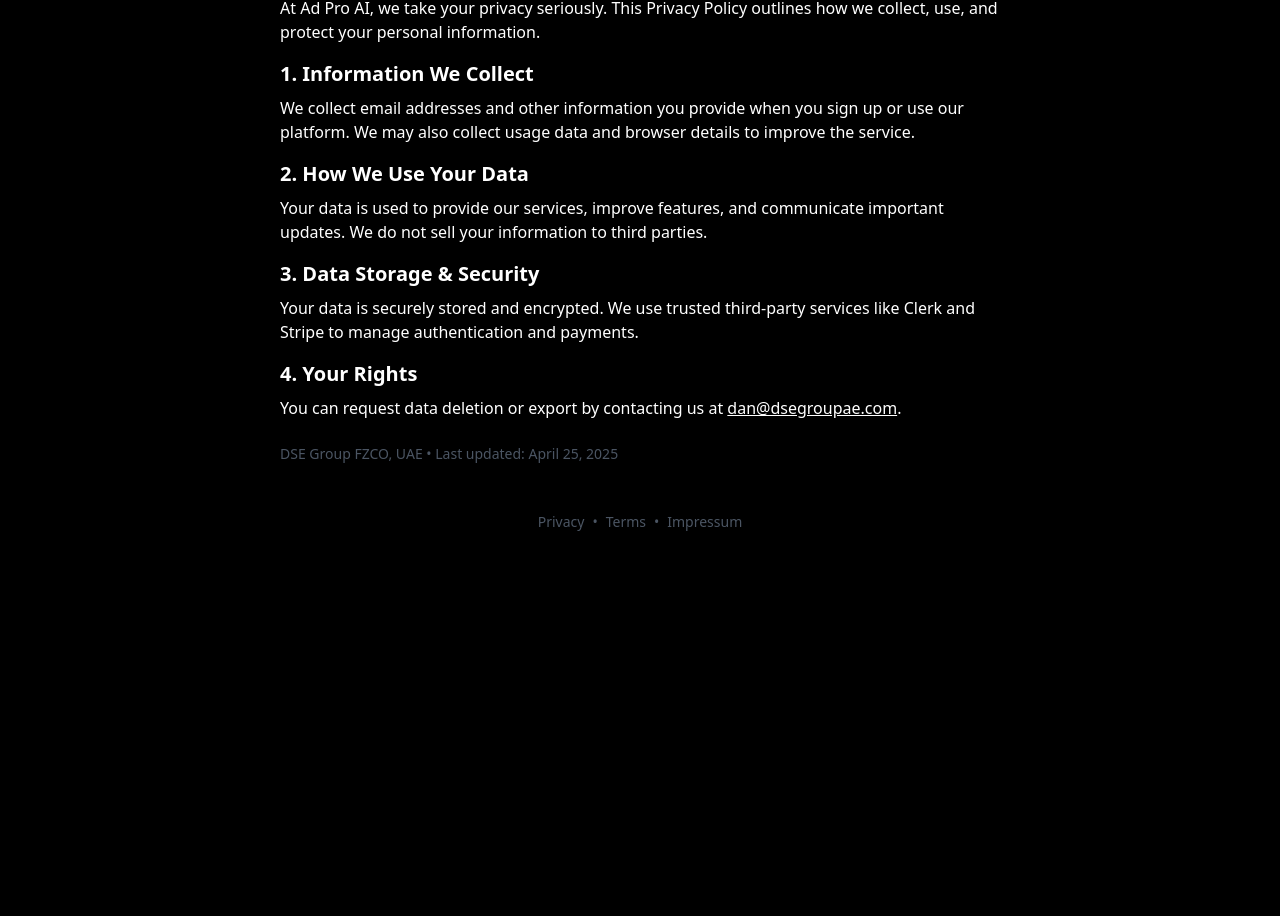
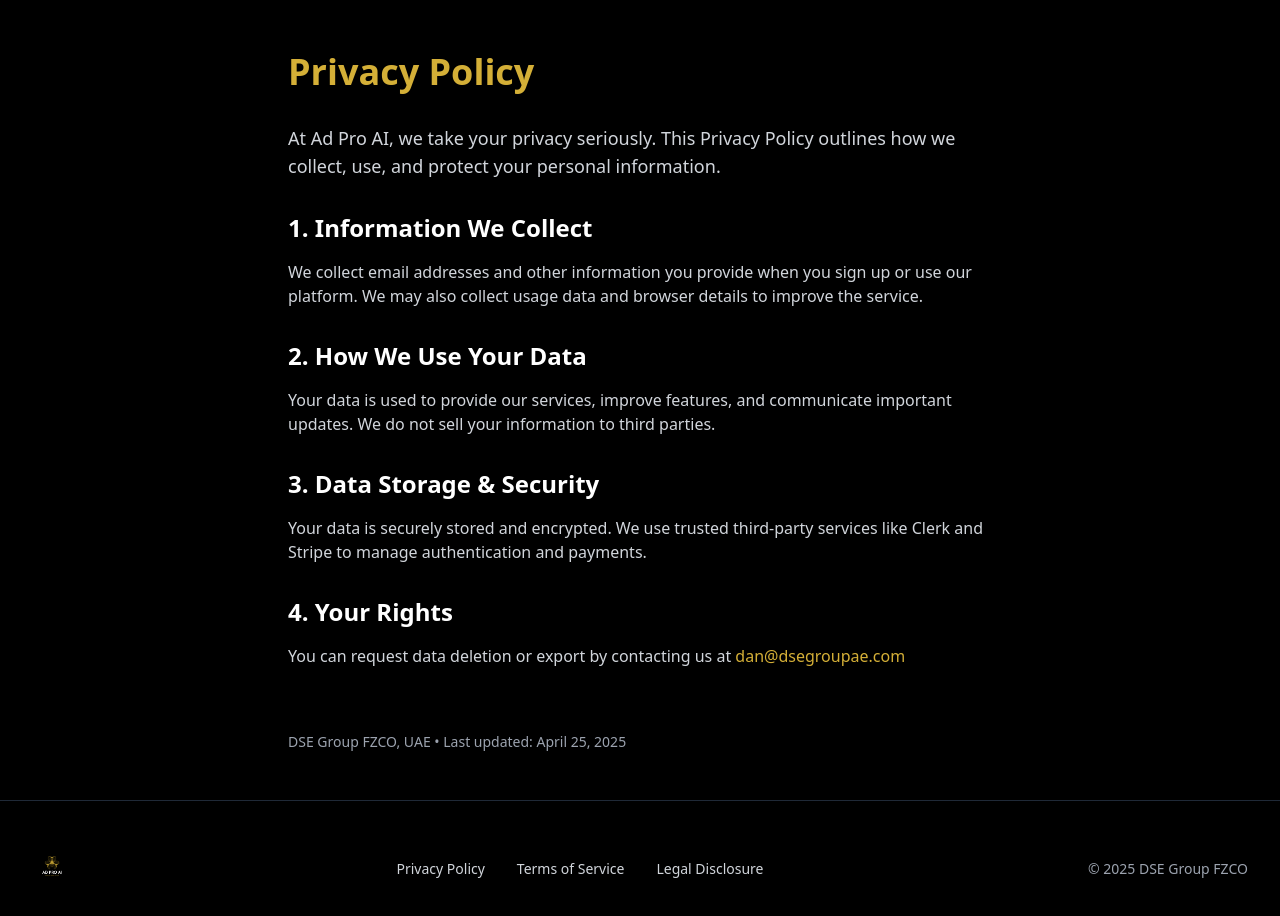
Before and after one commit to DSEGroupdev/adproai, a Next.js app: page /privacy in a window 1280 px wide. Shown: the part 76-992 px from the top of the page. Before the commit the page ends 800 px from the top, so only its background shows below. Built offline with nearby package versions, Linux system fonts and the light colour scheme; no server answers.

Commit message:
🎨 Update legal pages with landing page design and add footer links

```diff
--- a/components/Footer.tsx
+++ b/components/Footer.tsx
@@ -1,14 +1,35 @@
 import Link from 'next/link'
+import Image from 'next/image'
 
 export default function Footer() {
   return (
-    <footer className="text-center py-6 text-sm text-gray-600">
-      <div className="space-x-2">
-        <Link href="/privacy" className="hover:text-gray-900">Privacy</Link>
-        <span>•</span>
-        <Link href="/terms" className="hover:text-gray-900">Terms</Link>
-        <span>•</span>
-        <Link href="/impressum" className="hover:text-gray-900">Impressum</Link>
+    <footer className="bg-black text-white border-t border-gray-800">
+      <div className="max-w-7xl mx-auto px-4 sm:px-6 lg:px-8 py-12">
+        <div className="flex flex-col md:flex-row justify-between items-center">
+          <div className="mb-6 md:mb-0">
+            <Image
+              src="/logo.png"
+              alt="Ad Pro AI Logo"
+              width={150}
+              height={42}
+              className="h-10 w-auto"
+            />
+          </div>
+          <div className="flex flex-wrap justify-center gap-x-8 gap-y-4 text-sm text-gray-300">
+            <Link href="/privacy" className="hover:text-[#D4AF37] transition">
+              Privacy Policy
+            </Link>
+            <Link href="/terms" className="hover:text-[#D4AF37] transition">
+              Terms of Service
+            </Link>
+            <Link href="/impressum" className="hover:text-[#D4AF37] transition">
+              Legal Disclosure
+            </Link>
+          </div>
+          <div className="mt-6 md:mt-0 text-sm text-gray-400">
+            © {new Date().getFullYear()} DSE Group FZCO
+          </div>
+        </div>
       </div>
     </footer>
   )
--- a/pages/impressum.tsx
+++ b/pages/impressum.tsx
@@ -1,30 +1,56 @@
 import Footer from '../components/Footer'
+import Head from 'next/head'
 
 export default function Impressum() {
   return (
-    <>
-      <div className="max-w-3xl mx-auto p-6">
-        <h1 className="text-2xl font-bold mb-4">Impressum / Legal Disclosure</h1>
-        <p className="mb-4">
+    <div className="min-h-screen bg-black text-white">
+      <Head>
+        <title>Legal Disclosure - Ad Pro AI</title>
+        <meta name="description" content="Legal Disclosure for Ad Pro AI - Your AI-powered ad copy generator" />
+        <link rel="icon" href="/logo.png" type="image/png" />
+      </Head>
+
+      <main className="pt-20">
+        <div className="max-w-3xl mx-auto px-4 sm:px-6 lg:px-8 py-12">
+          <h1 className="text-4xl font-bold mb-8 text-[#D4AF37]">Legal Disclosure</h1>
+          <div className="space-y-8 text-gray-300">
+            <p className="text-lg">
               This website is operated by:
             </p>
-        <p className="mb-4">
-          <strong>DSE Group FZCO</strong><br />
+
+            <section className="space-y-2">
+              <p className="font-semibold text-white text-xl">
+                DSE Group FZCO
+              </p>
+              <p>
                 Dubai Silicon Oasis<br />
                 IFZA Business Park<br />
-          Dubai, United Arab Emirates<br />
-          Email: <a className="underline" href="mailto:dan@dsegroupae.com">dan@dsegroupae.com</a>
+                Dubai, United Arab Emirates
               </p>
-        <p className="mb-4">
+              <p>
+                Email:{' '}
+                <a className="text-[#D4AF37] hover:underline" href="mailto:dan@dsegroupae.com">
+                  dan@dsegroupae.com
+                </a>
+              </p>
+            </section>
+
+            <section className="space-y-2">
+              <p>
                 Managing Director: Daniel Sedlak<br />
                 Company License No: Available upon request<br />
                 VAT Registration No: N/A (currently not VAT registered)
               </p>
-        <p className="text-sm text-gray-600 mt-6">
+            </section>
+
+            <p className="text-sm text-gray-400 pt-8">
               Last updated: April 25, 2025
             </p>
           </div>
+        </div>
+      </main>
+
       <Footer />
-    </>
-  );
+    </div>
+  )
 }
--- a/pages/index.js
+++ b/pages/index.js
@@ -7,6 +7,7 @@
 import { useState } from 'react'
 import { motion } from 'framer-motion'
 import { useUser } from '@clerk/nextjs'
+import Footer from '../components/Footer'
 
 export default function Home() {
   const { user, isSignedIn } = useUser();
@@ -474,26 +475,7 @@
       </section>
 
       {/* Footer */}
-      <footer className="py-8 border-t border-gray-800">
-        <div className="max-w-7xl mx-auto px-4 sm:px-6 lg:px-8">
-          <div className="flex flex-col md:flex-row justify-between items-center">
-            <div className="mb-4 md:mb-0">
-              <Image
-                src="/logo.png"
-                alt="Ad Pro AI Logo"
-                width={150}
-                height={42}
-                className="h-10 w-auto"
-              />
-            </div>
-            <div className="flex space-x-6">
-              <a href="#" className="text-gray-400 hover:text-white transition">Privacy Policy</a>
-              <a href="#" className="text-gray-400 hover:text-white transition">Terms of Service</a>
-              <a href="#" className="text-gray-400 hover:text-white transition">Contact</a>
-            </div>
-          </div>
-        </div>
-      </footer>
+      <Footer />
 
       {/* Result Modal */}
       {showModal && (
--- a/pages/privacy.tsx
+++ b/pages/privacy.tsx
@@ -1,34 +1,62 @@
 import Footer from '../components/Footer'
+import Head from 'next/head'
 
 export default function PrivacyPolicy() {
   return (
-    <>
-      <div className="max-w-3xl mx-auto p-6">
-        <h1 className="text-2xl font-bold mb-4">Privacy Policy</h1>
-        <p className="mb-4">
+    <div className="min-h-screen bg-black text-white">
+      <Head>
+        <title>Privacy Policy - Ad Pro AI</title>
+        <meta name="description" content="Privacy Policy for Ad Pro AI - Your AI-powered ad copy generator" />
+        <link rel="icon" href="/logo.png" type="image/png" />
+      </Head>
+
+      <main className="pt-20">
+        <div className="max-w-3xl mx-auto px-4 sm:px-6 lg:px-8 py-12">
+          <h1 className="text-4xl font-bold mb-8 text-[#D4AF37]">Privacy Policy</h1>
+          <div className="space-y-8 text-gray-300">
+            <p className="text-lg">
               At Ad Pro AI, we take your privacy seriously. This Privacy Policy outlines how we collect, use, and protect your personal information.
             </p>
-        <h2 className="text-xl font-semibold mt-4 mb-2">1. Information We Collect</h2>
-        <p className="mb-4">
+
+            <section>
+              <h2 className="text-2xl font-semibold mb-4 text-white">1. Information We Collect</h2>
+              <p>
                 We collect email addresses and other information you provide when you sign up or use our platform. We may also collect usage data and browser details to improve the service.
               </p>
-        <h2 className="text-xl font-semibold mt-4 mb-2">2. How We Use Your Data</h2>
-        <p className="mb-4">
+            </section>
+
+            <section>
+              <h2 className="text-2xl font-semibold mb-4 text-white">2. How We Use Your Data</h2>
+              <p>
                 Your data is used to provide our services, improve features, and communicate important updates. We do not sell your information to third parties.
               </p>
-        <h2 className="text-xl font-semibold mt-4 mb-2">3. Data Storage & Security</h2>
-        <p className="mb-4">
+            </section>
+
+            <section>
+              <h2 className="text-2xl font-semibold mb-4 text-white">3. Data Storage & Security</h2>
+              <p>
                 Your data is securely stored and encrypted. We use trusted third-party services like Clerk and Stripe to manage authentication and payments.
               </p>
-        <h2 className="text-xl font-semibold mt-4 mb-2">4. Your Rights</h2>
-        <p className="mb-4">
-          You can request data deletion or export by contacting us at <a className="underline" href="mailto:dan@dsegroupae.com">dan@dsegroupae.com</a>.
+            </section>
+
+            <section>
+              <h2 className="text-2xl font-semibold mb-4 text-white">4. Your Rights</h2>
+              <p>
+                You can request data deletion or export by contacting us at{' '}
+                <a className="text-[#D4AF37] hover:underline" href="mailto:dan@dsegroupae.com">
+                  dan@dsegroupae.com
+                </a>
               </p>
-        <p className="text-sm text-gray-600 mt-6">
+            </section>
+
+            <p className="text-sm text-gray-400 pt-8">
               DSE Group FZCO, UAE • Last updated: April 25, 2025
             </p>
           </div>
+        </div>
+      </main>
+
       <Footer />
-    </>
-  );
+    </div>
+  )
 }
--- a/pages/terms.tsx
+++ b/pages/terms.tsx
@@ -1,34 +1,59 @@
 import Footer from '../components/Footer'
+import Head from 'next/head'
 
 export default function TermsOfService() {
   return (
-    <>
-      <div className="max-w-3xl mx-auto p-6">
-        <h1 className="text-2xl font-bold mb-4">Terms of Service</h1>
-        <p className="mb-4">
+    <div className="min-h-screen bg-black text-white">
+      <Head>
+        <title>Terms of Service - Ad Pro AI</title>
+        <meta name="description" content="Terms of Service for Ad Pro AI - Your AI-powered ad copy generator" />
+        <link rel="icon" href="/logo.png" type="image/png" />
+      </Head>
+
+      <main className="pt-20">
+        <div className="max-w-3xl mx-auto px-4 sm:px-6 lg:px-8 py-12">
+          <h1 className="text-4xl font-bold mb-8 text-[#D4AF37]">Terms of Service</h1>
+          <div className="space-y-8 text-gray-300">
+            <p className="text-lg">
               By using Ad Pro AI, you agree to the following terms and conditions.
             </p>
-        <h2 className="text-xl font-semibold mt-4 mb-2">1. Use of Service</h2>
-        <p className="mb-4">
+
+            <section>
+              <h2 className="text-2xl font-semibold mb-4 text-white">1. Use of Service</h2>
+              <p>
                 Ad Pro AI is provided as a tool for generating advertising content. You are responsible for how you use the output, and you agree not to misuse the service.
               </p>
-        <h2 className="text-xl font-semibold mt-4 mb-2">2. Account Responsibility</h2>
-        <p className="mb-4">
+            </section>
+
+            <section>
+              <h2 className="text-2xl font-semibold mb-4 text-white">2. Account Responsibility</h2>
+              <p>
                 You are responsible for maintaining the confidentiality of your account credentials. Any activity under your account is your responsibility.
               </p>
-        <h2 className="text-xl font-semibold mt-4 mb-2">3. Subscription & Billing</h2>
-        <p className="mb-4">
+            </section>
+
+            <section>
+              <h2 className="text-2xl font-semibold mb-4 text-white">3. Subscription & Billing</h2>
+              <p>
                 Paid plans are billed monthly or annually through Stripe. You can cancel at any time, and your access will remain until the end of the billing cycle.
               </p>
-        <h2 className="text-xl font-semibold mt-4 mb-2">4. Limitations & Liability</h2>
-        <p className="mb-4">
+            </section>
+
+            <section>
+              <h2 className="text-2xl font-semibold mb-4 text-white">4. Limitations & Liability</h2>
+              <p>
                 Ad Pro AI is provided "as is" without warranties. DSE Group FZCO is not liable for any damages resulting from the use of this tool.
               </p>
-        <p className="text-sm text-gray-600 mt-6">
+            </section>
+
+            <p className="text-sm text-gray-400 pt-8">
               DSE Group FZCO, UAE • Last updated: April 25, 2025
             </p>
           </div>
+        </div>
+      </main>
+
       <Footer />
-    </>
-  );
+    </div>
+  )
 }
```
Lines whose indentation alone changed are shown as unchanged.
